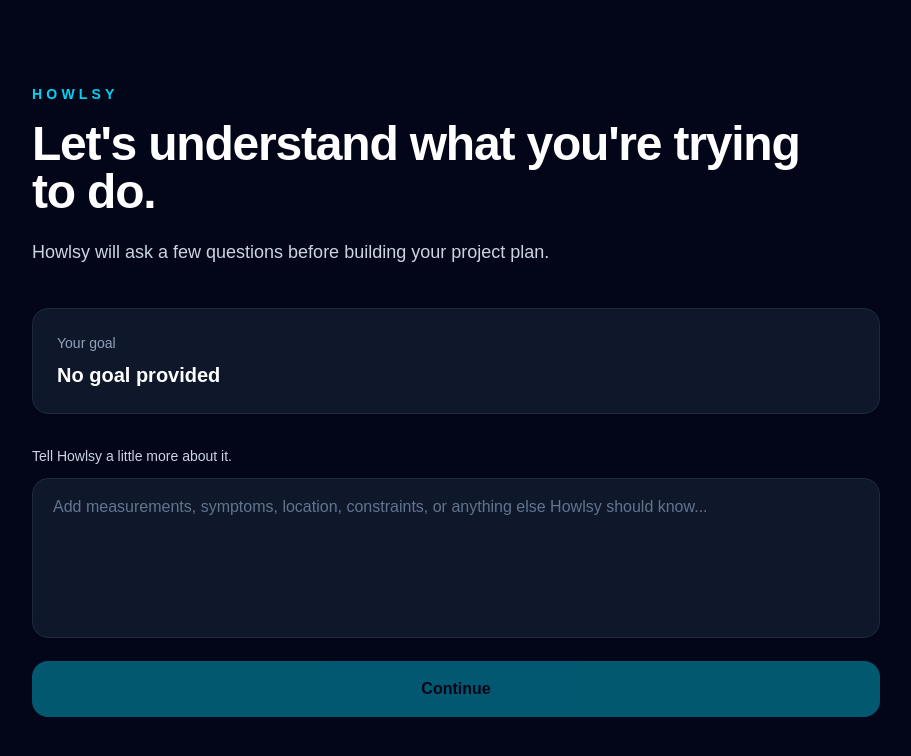
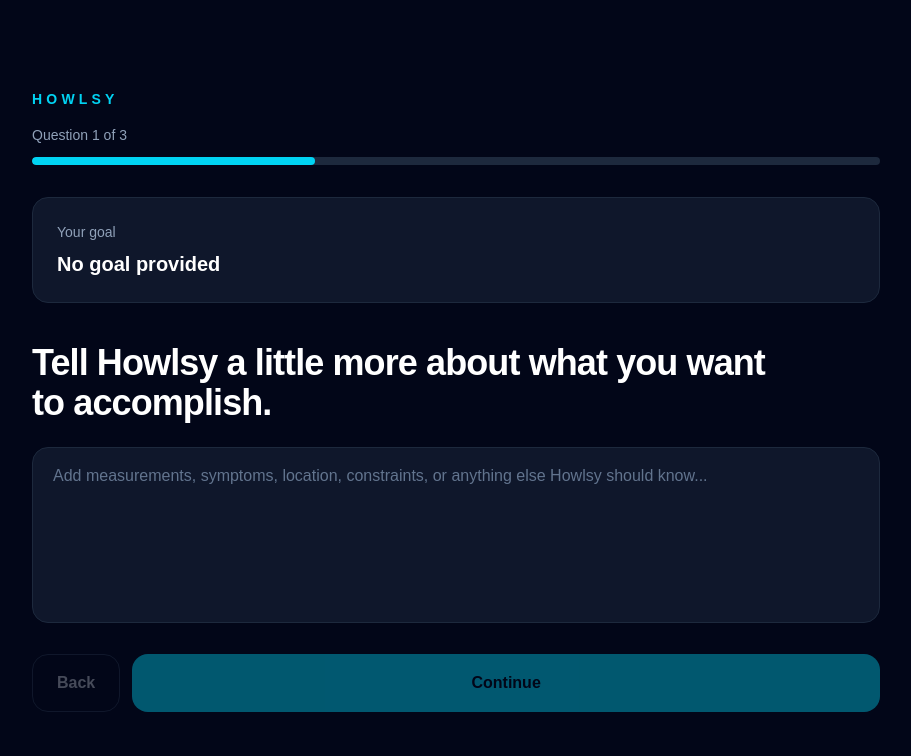
Before and after one commit to Ramon-L-Vazquez/howlsy, a Next.js app: page /intake in a window 1280 px wide. Shown: the top 756 px of the page, without its empty margins (184-1095 px from the left). Built offline with nearby package versions, Linux system fonts and the light colour scheme.

Commit message:
feat: add guided intake questions

```diff
--- a/app/intake/page.tsx
+++ b/app/intake/page.tsx
@@ -3,11 +3,137 @@
 import { useSearchParams } from "next/navigation";
 import { useState } from "react";
 
+const questions = [
+  {
+    id: "context",
+    question: "Tell Howlsy a little more about what you want to accomplish.",
+    placeholder:
+      "Add measurements, symptoms, location, constraints, or anything else Howlsy should know...",
+  },
+  {
+    id: "experience",
+    question: "How much experience do you have with this type of task?",
+    placeholder:
+      "For example: none, beginner, some experience, or very experienced...",
+  },
+  {
+    id: "constraints",
+    question: "Are there any limits Howlsy should work around?",
+    placeholder:
+      "For example: budget, tools you do not have, time limits, safety concerns, or materials you already own...",
+  },
+];
+
 export default function IntakePage() {
   const searchParams = useSearchParams();
   const initialGoal = searchParams.get("goal") ?? "";
 
-  const [details, setDetails] = useState("");
+  const [currentQuestion, setCurrentQuestion] = useState(0);
+  const [answers, setAnswers] = useState<string[]>(
+    Array(questions.length).fill("")
+  );
+  const [isComplete, setIsComplete] = useState(false);
+
+  const question = questions[currentQuestion];
+  const currentAnswer = answers[currentQuestion];
+
+  function updateAnswer(value: string) {
+    setAnswers((previousAnswers) => {
+      const updatedAnswers = [...previousAnswers];
+      updatedAnswers[currentQuestion] = value;
+      return updatedAnswers;
+    });
+  }
+
+  function handleContinue() {
+    if (!currentAnswer.trim()) {
+      return;
+    }
+
+    const isLastQuestion = currentQuestion === questions.length - 1;
+
+    if (isLastQuestion) {
+      setIsComplete(true);
+      return;
+    }
+
+    setCurrentQuestion((previousQuestion) => previousQuestion + 1);
+  }
+
+  function handleBack() {
+    if (currentQuestion === 0) {
+      return;
+    }
+
+    setCurrentQuestion((previousQuestion) => previousQuestion - 1);
+  }
+
+  function handleEditAnswers() {
+    setCurrentQuestion(0);
+    setIsComplete(false);
+  }
+
+  if (isComplete) {
+    return (
+      <main className="min-h-screen bg-slate-950 text-white">
+        <section className="mx-auto flex min-h-screen max-w-4xl flex-col justify-center px-6 py-16">
+          <p className="mb-4 text-sm font-semibold uppercase tracking-[0.3em] text-cyan-400">
+            Howlsy
+          </p>
+
+          <h1 className="text-4xl font-bold tracking-tight sm:text-5xl">
+            Ready to build your plan.
+          </h1>
+
+          <p className="mt-5 max-w-2xl text-lg leading-8 text-slate-300">
+            Here&apos;s what Howlsy knows so far.
+          </p>
+
+          <div className="mt-10 rounded-2xl border border-slate-800 bg-slate-900 p-6">
+            <p className="text-sm font-medium text-slate-400">Your goal</p>
+
+            <p className="mt-2 text-xl font-semibold">
+              {initialGoal || "No goal provided"}
+            </p>
+          </div>
+
+          <div className="mt-6 space-y-4">
+            {questions.map((item, index) => (
+              <div
+                key={item.id}
+                className="rounded-2xl border border-slate-800 bg-slate-900 p-6"
+              >
+                <p className="text-sm font-medium text-slate-400">
+                  {item.question}
+                </p>
+
+                <p className="mt-3 leading-7 text-slate-100">
+                  {answers[index]}
+                </p>
+              </div>
+            ))}
+          </div>
+
+          <div className="mt-8 flex flex-col gap-3 sm:flex-row">
+            <button
+              type="button"
+              onClick={handleEditAnswers}
+              className="rounded-2xl border border-slate-700 px-6 py-4 font-semibold text-slate-200 transition hover:border-slate-500 hover:bg-slate-900"
+            >
+              Edit answers
+            </button>
+
+            <button
+              type="button"
+              className="rounded-2xl bg-cyan-400 px-6 py-4 font-semibold text-slate-950 transition hover:bg-cyan-300"
+            >
+              Build my plan
+            </button>
+          </div>
+        </section>
+      </main>
+    );
+  }
 
   return (
     <main className="min-h-screen bg-slate-950 text-white">
@@ -16,15 +142,22 @@
           Howlsy
         </p>
 
-        <h1 className="max-w-3xl text-4xl font-bold tracking-tight sm:text-5xl">
-          Let&apos;s understand what you&apos;re trying to do.
-        </h1>
+        <div className="mb-8">
+          <p className="text-sm font-medium text-slate-400">
+            Question {currentQuestion + 1} of {questions.length}
+          </p>
 
-        <p className="mt-5 max-w-2xl text-lg leading-8 text-slate-300">
-          Howlsy will ask a few questions before building your project plan.
-        </p>
+          <div className="mt-3 h-2 overflow-hidden rounded-full bg-slate-800">
+            <div
+              className="h-full rounded-full bg-cyan-400 transition-all"
+              style={{
+                width: `${((currentQuestion + 1) / questions.length) * 100}%`,
+              }}
+            />
+          </div>
+        </div>
 
-        <div className="mt-10 rounded-2xl border border-slate-800 bg-slate-900 p-6">
+        <div className="rounded-2xl border border-slate-800 bg-slate-900 p-6">
           <p className="text-sm font-medium text-slate-400">Your goal</p>
 
           <p className="mt-2 text-xl font-semibold text-white">
@@ -32,30 +165,40 @@
           </p>
         </div>
 
-        <div className="mt-8">
-          <label
-            htmlFor="details"
-            className="mb-3 block text-sm font-medium text-slate-300"
-          >
-            Tell Howlsy a little more about it.
-          </label>
+        <div className="mt-10">
+          <h1 className="max-w-3xl text-3xl font-bold tracking-tight sm:text-4xl">
+            {question.question}
+          </h1>
 
           <textarea
-            id="details"
-            value={details}
-            onChange={(event) => setDetails(event.target.value)}
-            className="min-h-40 w-full resize-none rounded-2xl border border-slate-800 bg-slate-900 px-5 py-4 text-base text-white outline-none transition placeholder:text-slate-500 focus:border-cyan-400"
-            placeholder="Add measurements, symptoms, location, constraints, or anything else Howlsy should know..."
+            value={currentAnswer}
+            onChange={(event) => updateAnswer(event.target.value)}
+            className="mt-6 min-h-44 w-full resize-none rounded-2xl border border-slate-800 bg-slate-900 px-5 py-4 text-base text-white outline-none transition placeholder:text-slate-500 focus:border-cyan-400"
+            placeholder={question.placeholder}
           />
         </div>
 
-        <button
-          type="button"
-          disabled={!details.trim()}
-          className="mt-4 rounded-2xl bg-cyan-400 px-6 py-4 text-base font-semibold text-slate-950 transition hover:bg-cyan-300 disabled:cursor-not-allowed disabled:opacity-40"
-        >
-          Continue
-        </button>
+        <div className="mt-6 flex gap-3">
+          <button
+            type="button"
+            onClick={handleBack}
+            disabled={currentQuestion === 0}
+            className="rounded-2xl border border-slate-700 px-6 py-4 font-semibold text-slate-200 transition hover:border-slate-500 hover:bg-slate-900 disabled:cursor-not-allowed disabled:opacity-30"
+          >
+            Back
+          </button>
+
+          <button
+            type="button"
+            onClick={handleContinue}
+            disabled={!currentAnswer.trim()}
+            className="flex-1 rounded-2xl bg-cyan-400 px-6 py-4 font-semibold text-slate-950 transition hover:bg-cyan-300 disabled:cursor-not-allowed disabled:opacity-40"
+          >
+            {currentQuestion === questions.length - 1
+              ? "Review answers"
+              : "Continue"}
+          </button>
+        </div>
       </section>
     </main>
   );
```
